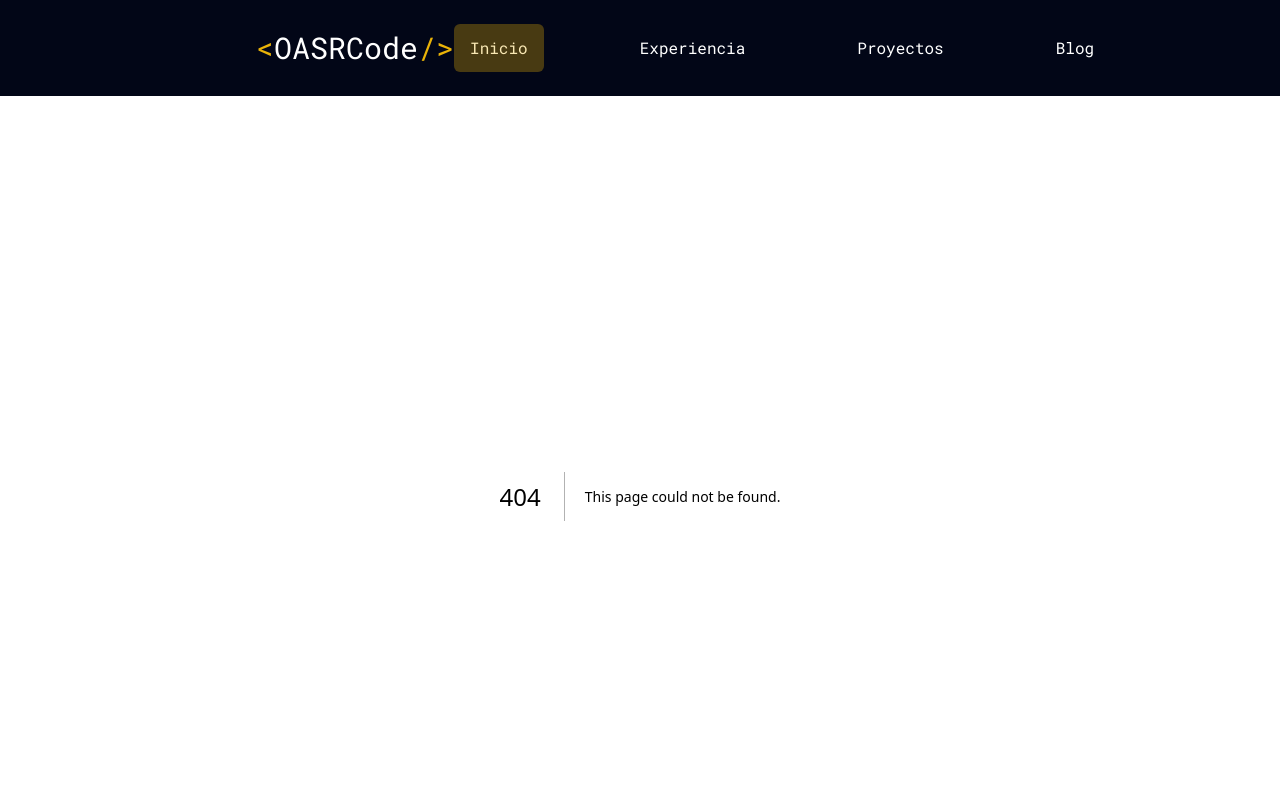
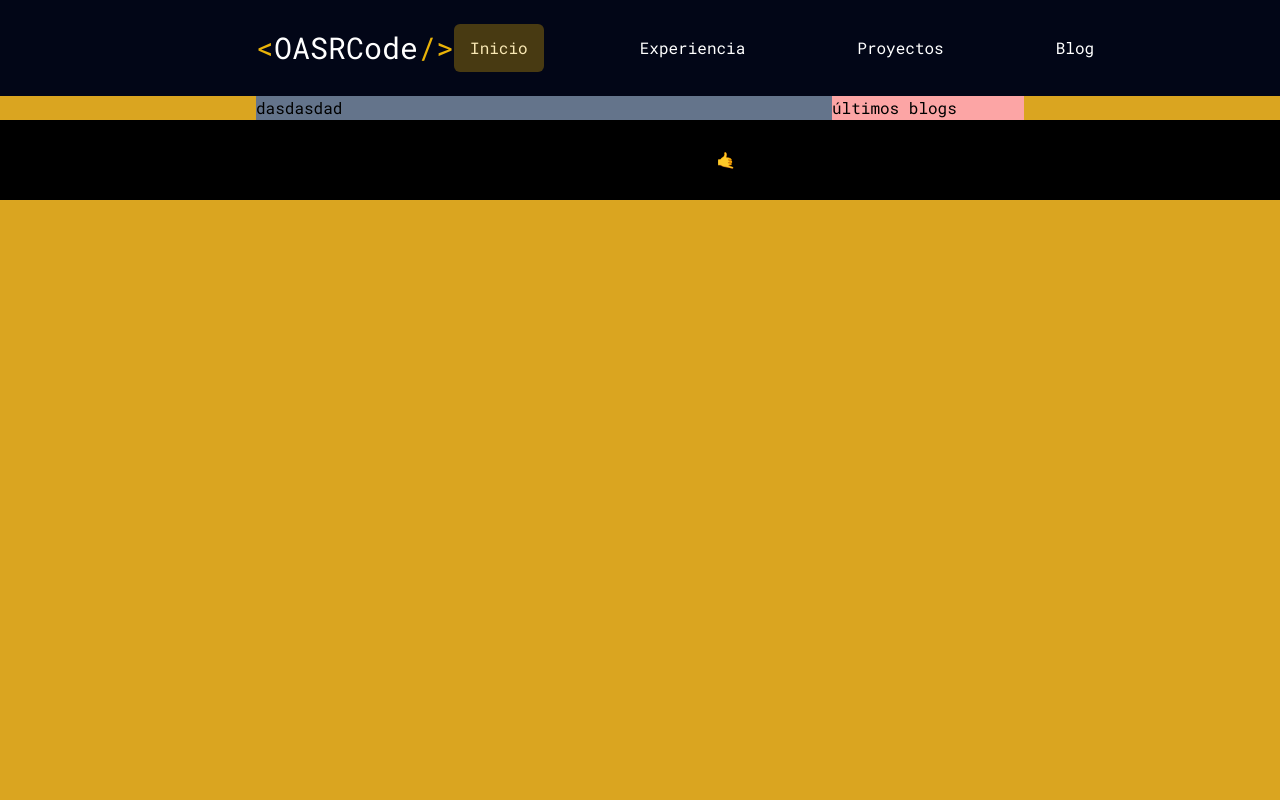
Before and after one commit to oasrcode/oasrcode-web, a Next.js app: page /blog in a window 1280 px wide. Before the commit this address had no page. Shown: the top 800 px of the page. Built offline with nearby package versions, Linux system fonts and the light colour scheme.

Commit message:
initial route for blog

```diff
--- /dev/null
+++ b/src/app/blog/layout.tsx
@@ -0,0 +1,12 @@
+import HistoricBlog from "../components/HistoricBlog";
+
+export default function BlogLayaout({ children }: Readonly<{ children: React.ReactNode }>) {
+  return (
+    <div className="flex flex-col lg:flex-row w-11/12 lg:w-3/5 mx-auto h-auto">
+      <div className="w-3/4 bg-slate-500">{children}</div>
+      <div className="w-1/4 bg-red-300">
+        <HistoricBlog />
+      </div>
+    </div>
+  );
+}
--- /dev/null
+++ b/src/app/blog/page.tsx
@@ -0,0 +1,3 @@
+export default function Blog(){
+    return(<div>dasdasdad</div>)
+}
--- /dev/null
+++ b/src/app/components/HistoricBlog.tsx
@@ -0,0 +1,3 @@
+export default function HistoricBlog(){
+    return(<div><p>últimos blogs</p></div>)
+}
```
